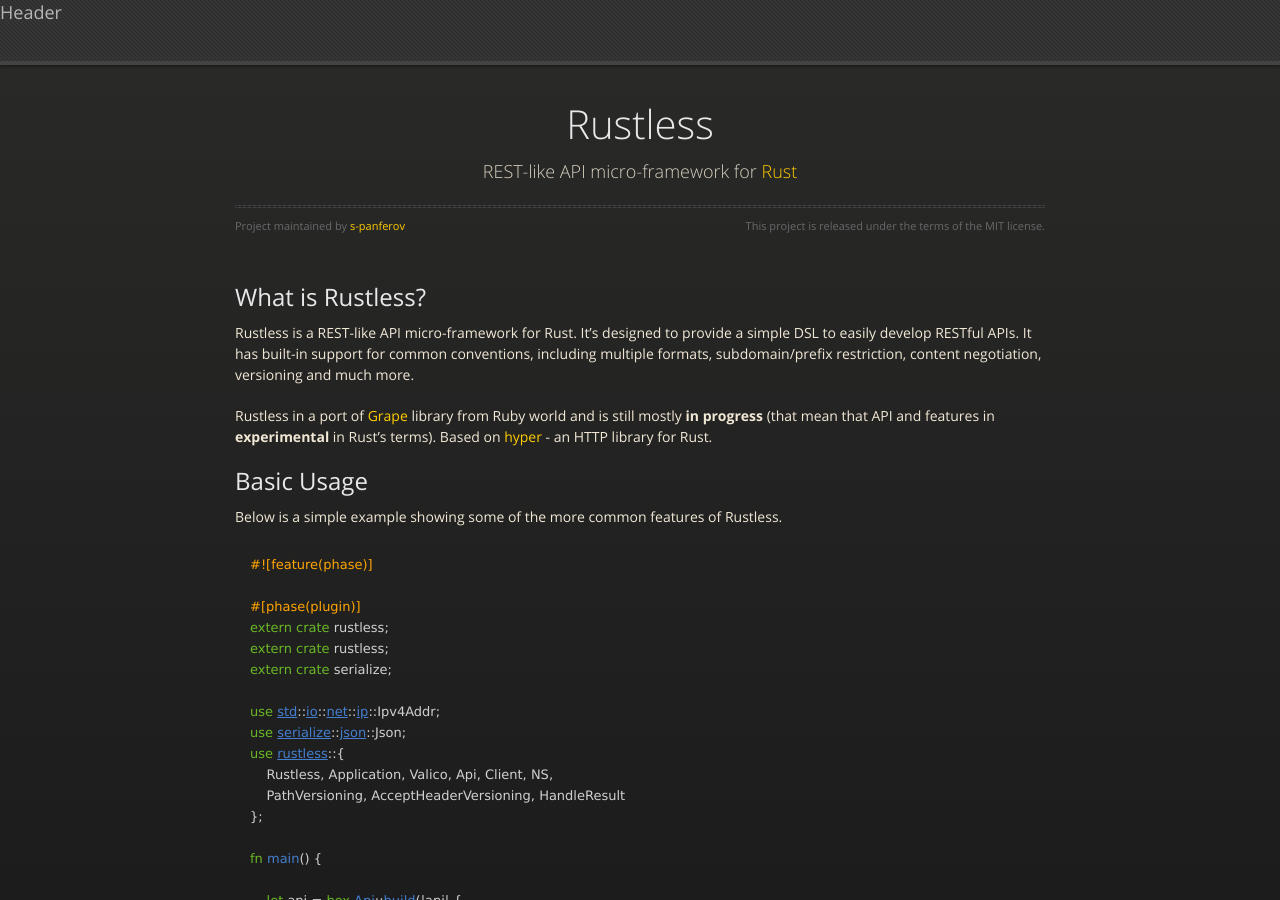
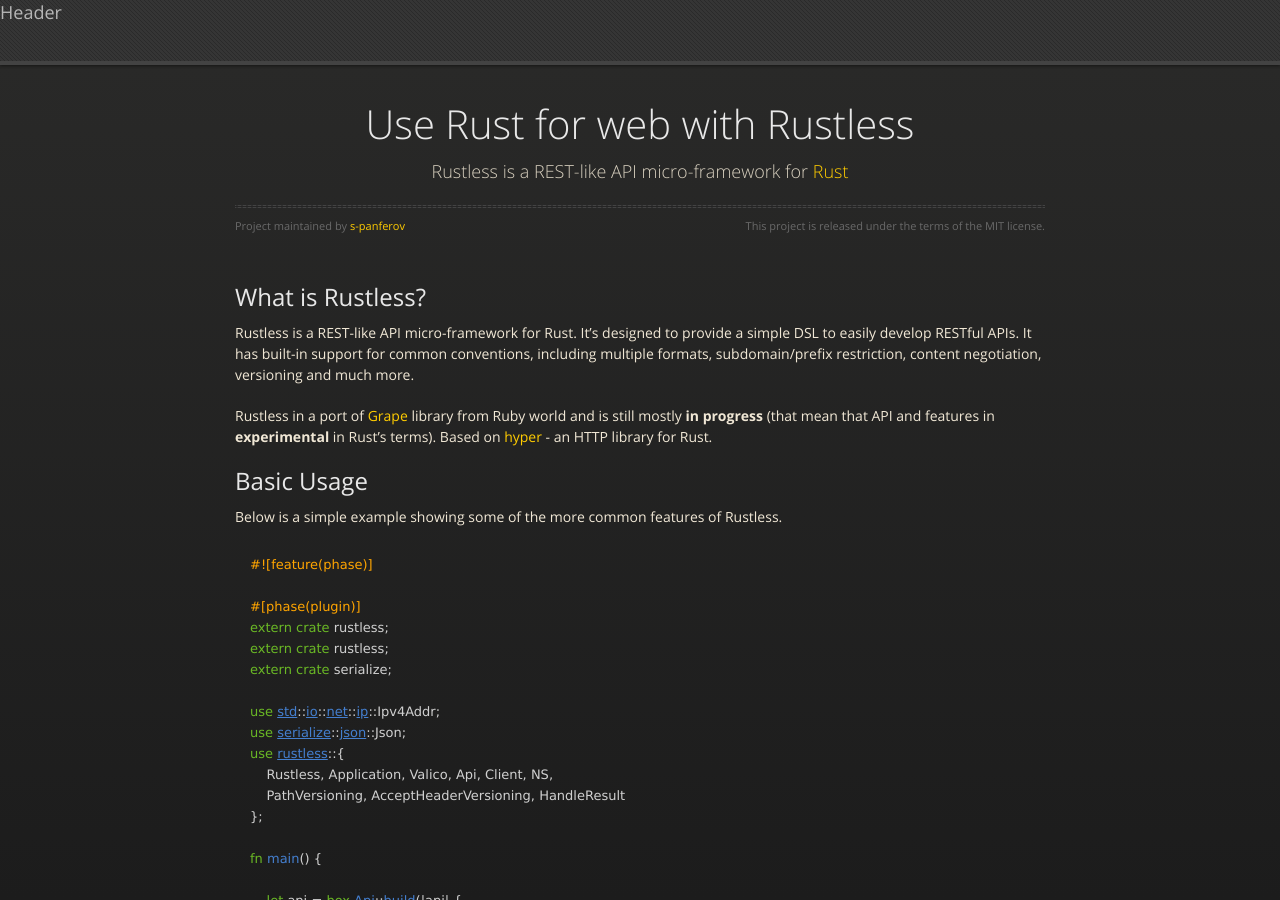
Before and after one commit to rustless/rustless.github.io, a Jekyll site: the page built from index.md, in a window 1280 px wide and 900 px high. Built offline with Jekyll 4.4.1, drawn with Linux system fonts in a browser that asks for light colours; nearby versions of some CDN libraries; Markdown is read by kramdown in place of the engine named in the settings.

Commit message:
Update site header.

```diff
--- a/_layouts/default.html
+++ b/_layouts/default.html
@@ -18,8 +18,8 @@
 
       <section>
         <div id="title">
-          <h1>Rustless</h1>
-          <p>REST-like API micro-framework for <a href="http://www.rust-lang.org/">Rust</a></p>
+          <h1>Use Rust for web with Rustless</h1>
+          <p>Rustless is a REST-like API micro-framework for <a href="http://www.rust-lang.org/">Rust</a></p>
           <hr>
           <span class="credits left">Project maintained by <a href="https://github.com/s-panferov">s-panferov</a></span>
           <span class="credits right">This project is released under the terms of the MIT license.</span>
```
